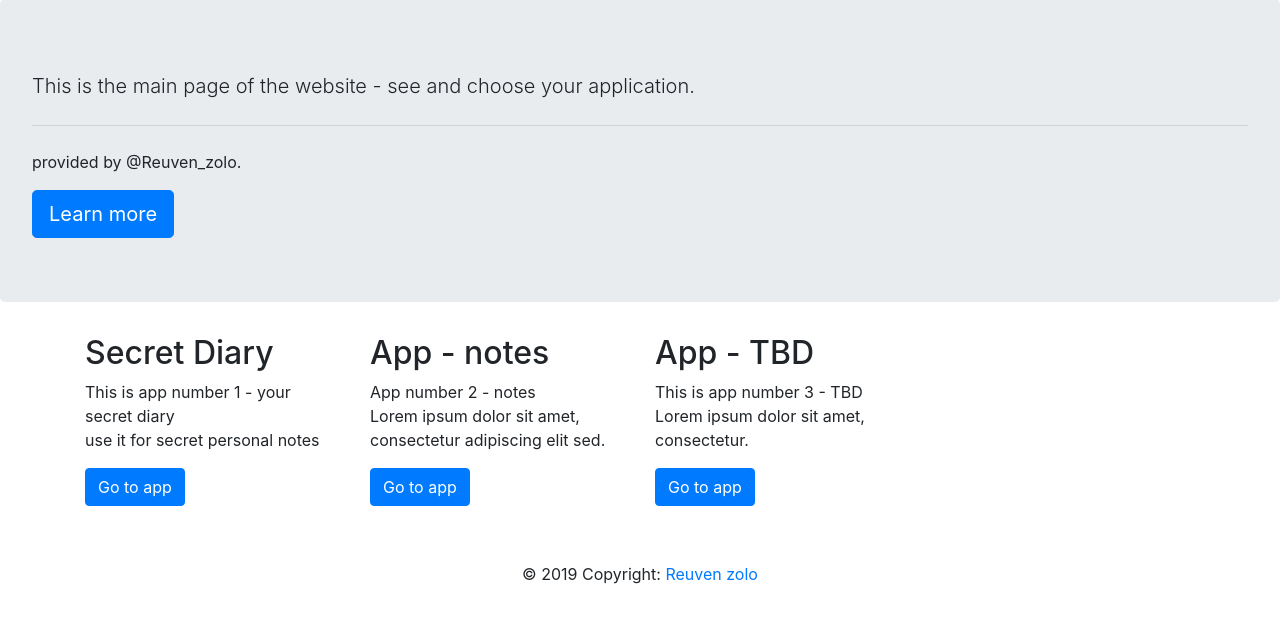
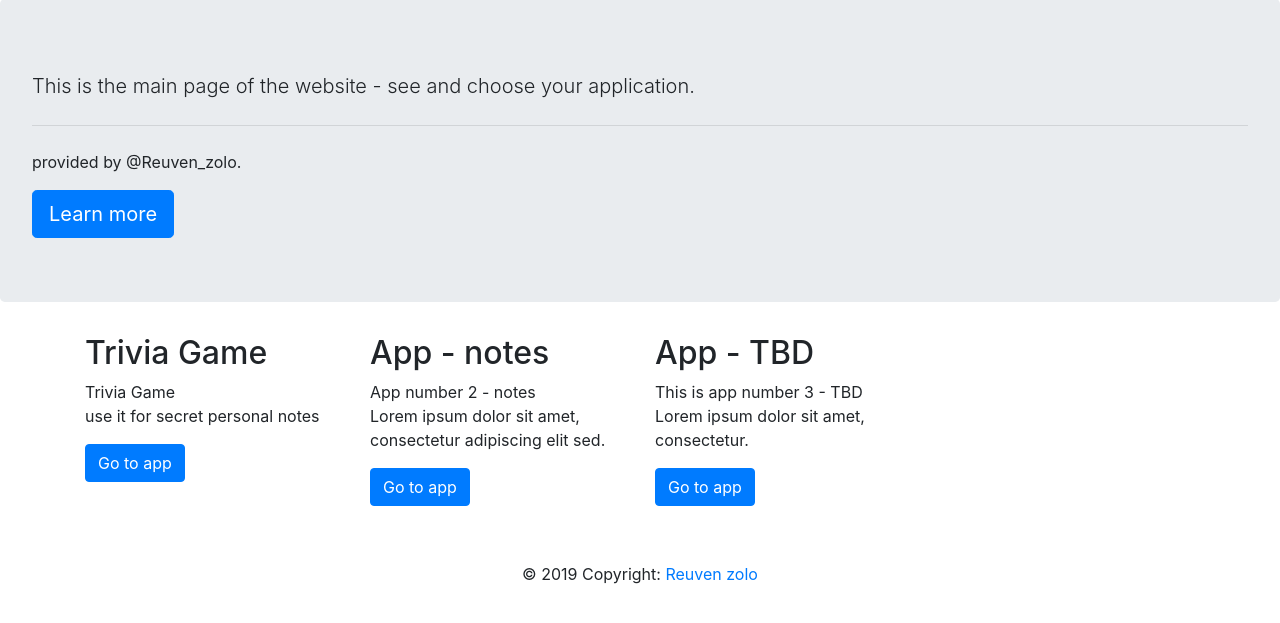
Before and after one commit to reuvenz1993/reuvenz-flask, a Flask app: page /main/ in a window 1280 px wide. Shown: the part 57-680 px from the top of the page. Run offline with Flask 2, Linux system fonts and the light colour scheme; the visitor is signed in with stand-in values (Sample User, id 1); parts of the project's set-up code (start-up, migrations or seed data) failed here and were passed over; some libraries are stand-ins or nearby versions.

Commit message:
--- Auto-Git Commit ---

```diff
--- a/templates/base.html
+++ b/templates/base.html
@@ -70,15 +70,6 @@
 {%endblock%}
 
 <script src="https://cdnjs.cloudflare.com/ajax/libs/socket.io/1.7.3/socket.io.min.js"></script>
-<script>
-  var socket = io.connect( 'http://' + document.domain + ':' + location.port )
-        // broadcast a message
-        socket.on( 'connect', function() {
-          console.log("connected to websocket")
-          socket.emit( 'connection event', {
-            data: 'User Connected'
-          }  ) } )
-</script>
 
 
 <footer class="page-footer font-small blue">
--- a/templates/main.html
+++ b/templates/main.html
@@ -11,8 +11,8 @@
   <div id ="apps" class="container">
     <div class="row">
       <div class="col-md-3">
-        <h2>Secret Diary</h2>
-        <p>This is app number 1 - your secret diary <br> use it for secret personal notes</p>
+        <h2>Trivia Game</h2>
+        <p>Trivia Game  <br> use it for secret personal notes</p>
         <a name="diary" id="diary" class="btn btn-primary" href="secret_diary_app\secret diary.php" role="button">Go to app</a>
       </div>
       <div class="col-md-3">
```
